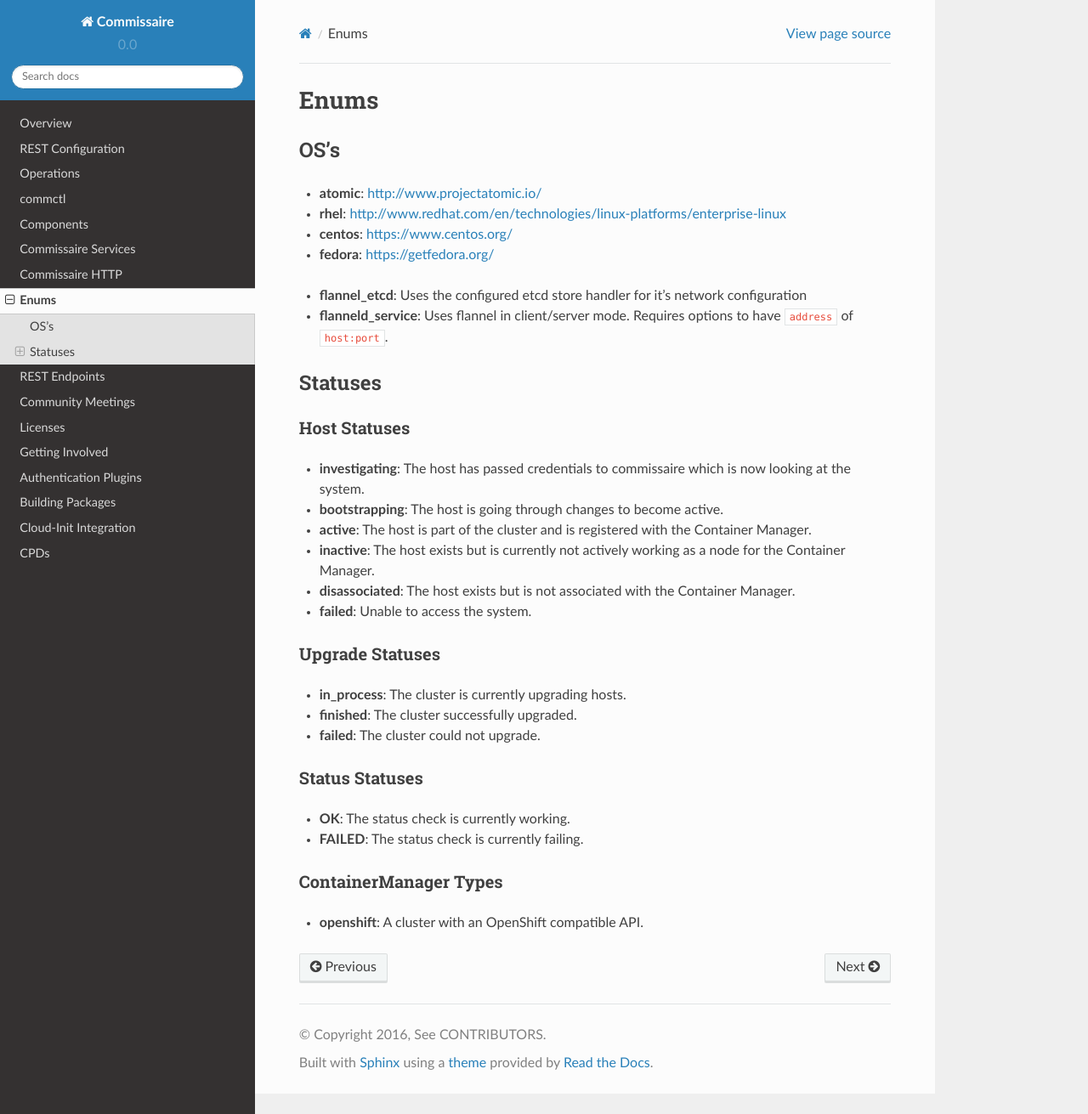
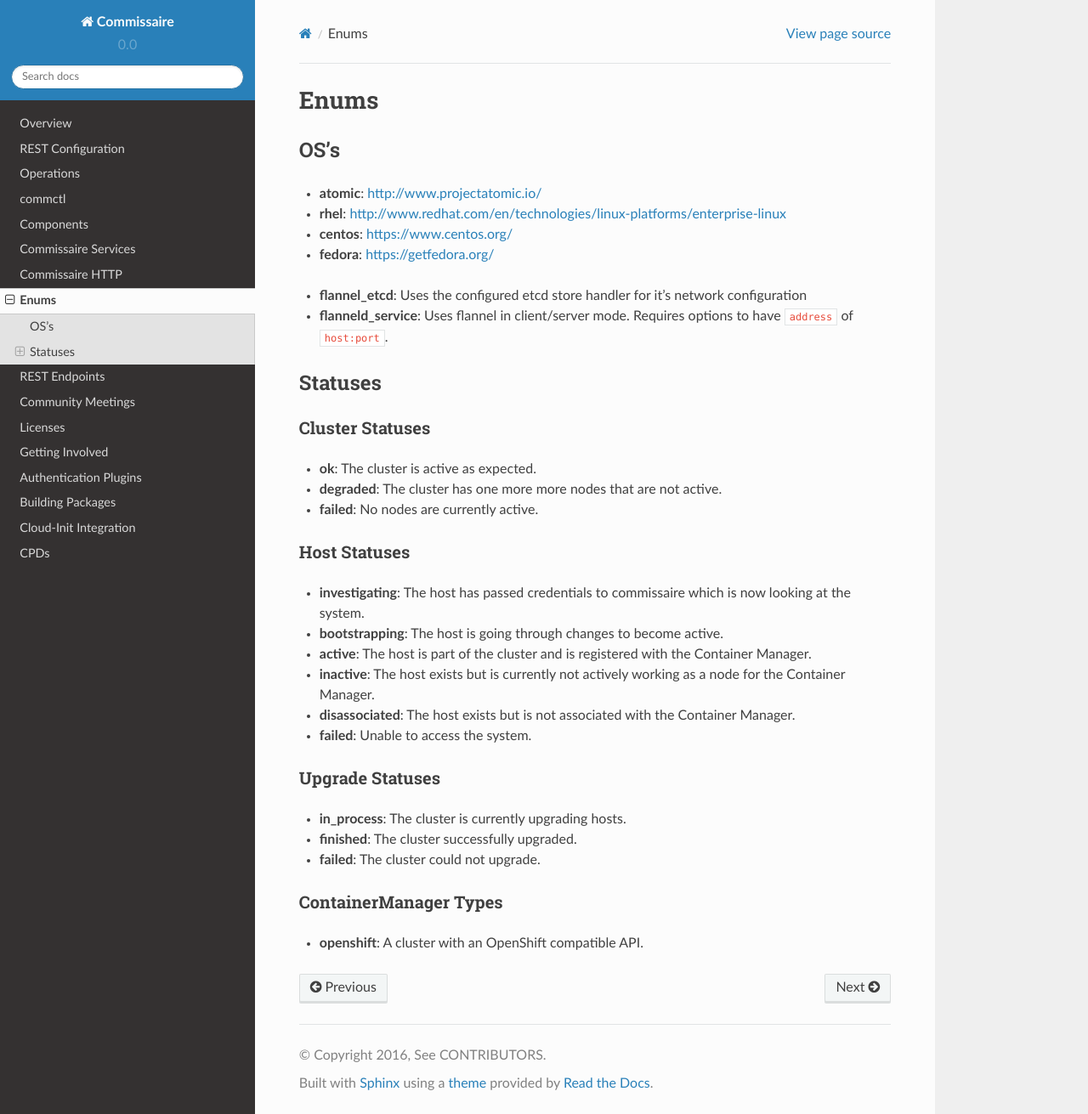
Before and after one commit to projectatomic/commissaire, a Sphinx documentation site: the page built from doc/enums.rst, in a window 1280 px wide and 1311 px high. Shown: the whole window at 85% size. Built offline with Sphinx 7.4.7 and the Read the Docs theme 2.0.0, drawn with Linux system fonts in a browser that asks for light colours; pages that are not in the unit, such as notebooks, are missing from menus.

Commit message:
constants: Added CLUSTER_STATUS_*.

```diff
--- a/doc/enums.rst
+++ b/doc/enums.rst
@@ -21,6 +21,16 @@ OS's
 Statuses
 --------
 
+.. _cluster-statuses:
+
+Cluster Statuses
+~~~~~~~~~~~~~~~~~
+
+* **ok**: The cluster is active as expected.
+* **degraded**: The cluster has one more more nodes that are not active.
+* **failed**: No nodes are currently active.
+
+
 .. _host-statuses:
 
 Host Statuses
@@ -43,14 +53,6 @@ Upgrade Statuses
 * **finished**: The cluster successfully upgraded.
 * **failed**: The cluster could not upgrade.
 
-.. _status-statuses:
-
-Status Statuses
-~~~~~~~~~~~~~~~
-
-* **OK**: The status check is currently working.
-* **FAILED**: The status check is currently failing.
-
 
 .. _container_manager_types:
 
```
Also changed, not shown: 1 other file.
